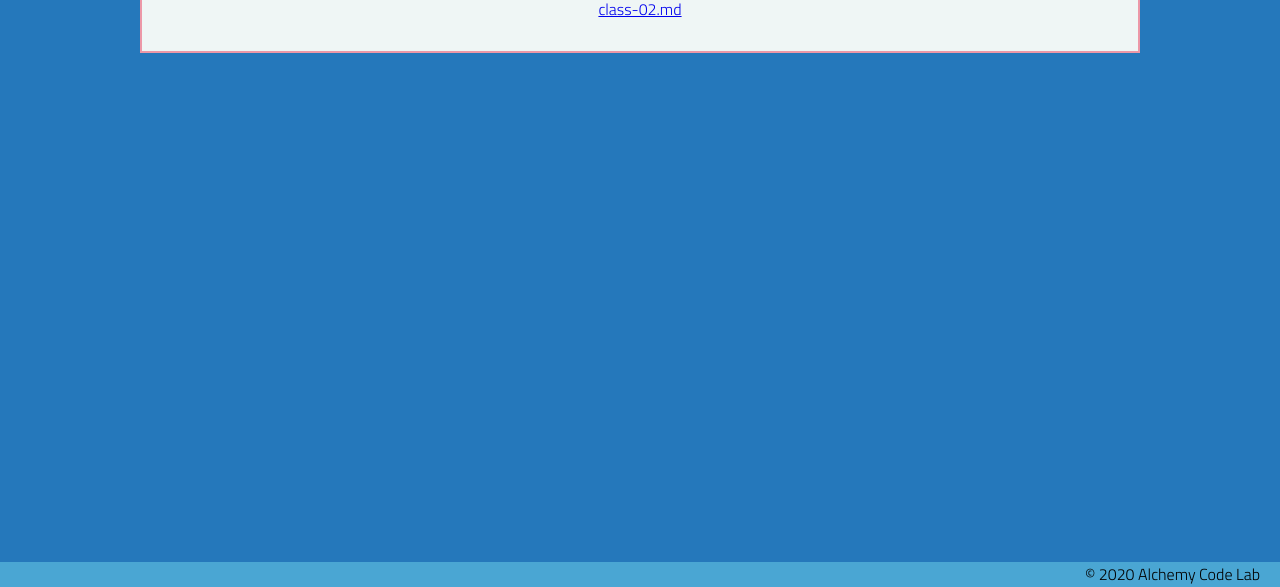
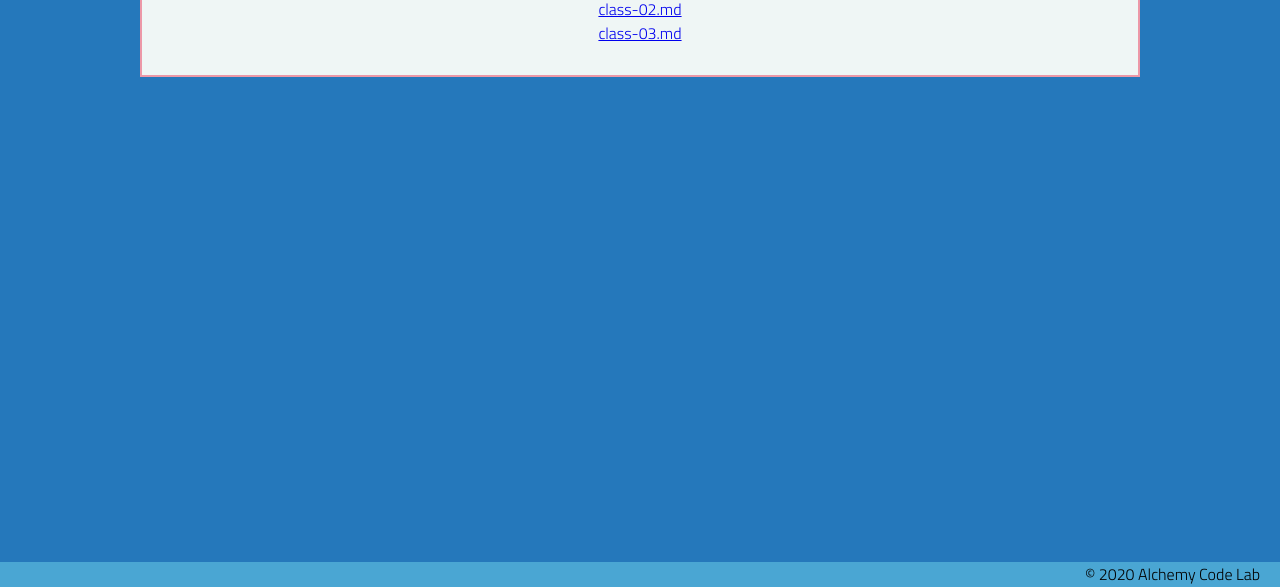
Before and after one commit to Jrperez79/class-01.md, a plain HTML site: page index.html in a window 1280 px wide. Shown: the part 213-800 px from the top of the page. Drawn offline with Linux system fonts and the light colour scheme.

Commit message:
class-03 notes

```diff
--- a/index.html
+++ b/index.html
@@ -20,6 +20,7 @@
             <h2>Reading Notes</h2>
             <a href="./class-01.md">class-01.md</a>
             <a href="./class-02.md">class-02.md</a>
+            <a href="./class-03.md">class-03.md</a>
         </section>
     </main>
     <footer>
```
Also changed, not shown: 1 other file.
